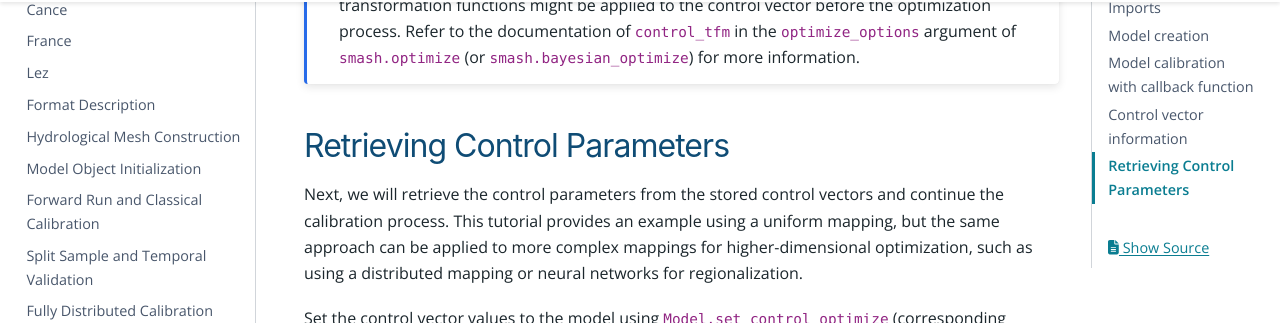
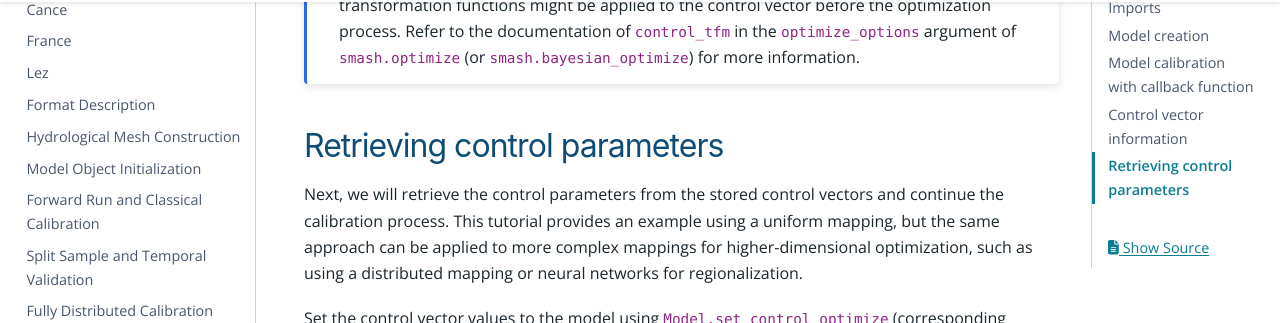
Before and after one commit to DassHydro/smash, a Sphinx documentation site: the page built from doc/source/user_guide/in_depth/retrieving_control_parameters.rst, in a window 1280 px wide and 1400 px high, scrolled down 3335 px. Shown: the part 134-457 px from the top of the window. Built offline with Sphinx 7.4.7 and the PyData theme 0.15.4, drawn with Linux system fonts in a browser that asks for light colours; pages that are not in the unit, such as notebooks, are missing from menus; the version number could not be read and is left out; cross-references to code outside the pages are shown as plain code.

Commit message:
Fix typos

```diff
--- a/doc/source/user_guide/in_depth/retrieving_control_parameters.rst
+++ b/doc/source/user_guide/in_depth/retrieving_control_parameters.rst
@@ -141,7 +141,7 @@ which is spatially uniform.
     The control values may differ from the actual conceptual parameters because transformation functions might be applied to the control vector before the optimization process.
     Refer to the documentation of ``control_tfm`` in the ``optimize_options`` argument of `smash.optimize` (or `smash.bayesian_optimize`) for more information.
 
-Retrieving Control Parameters
+Retrieving control parameters
 -----------------------------
 
 Next, we will retrieve the control parameters from the stored control vectors and continue the calibration process.
```
Also changed, not shown: other parts of doc/source/user_guide/in_depth/retrieving_control_parameters.rst (+2 -1 lines).
